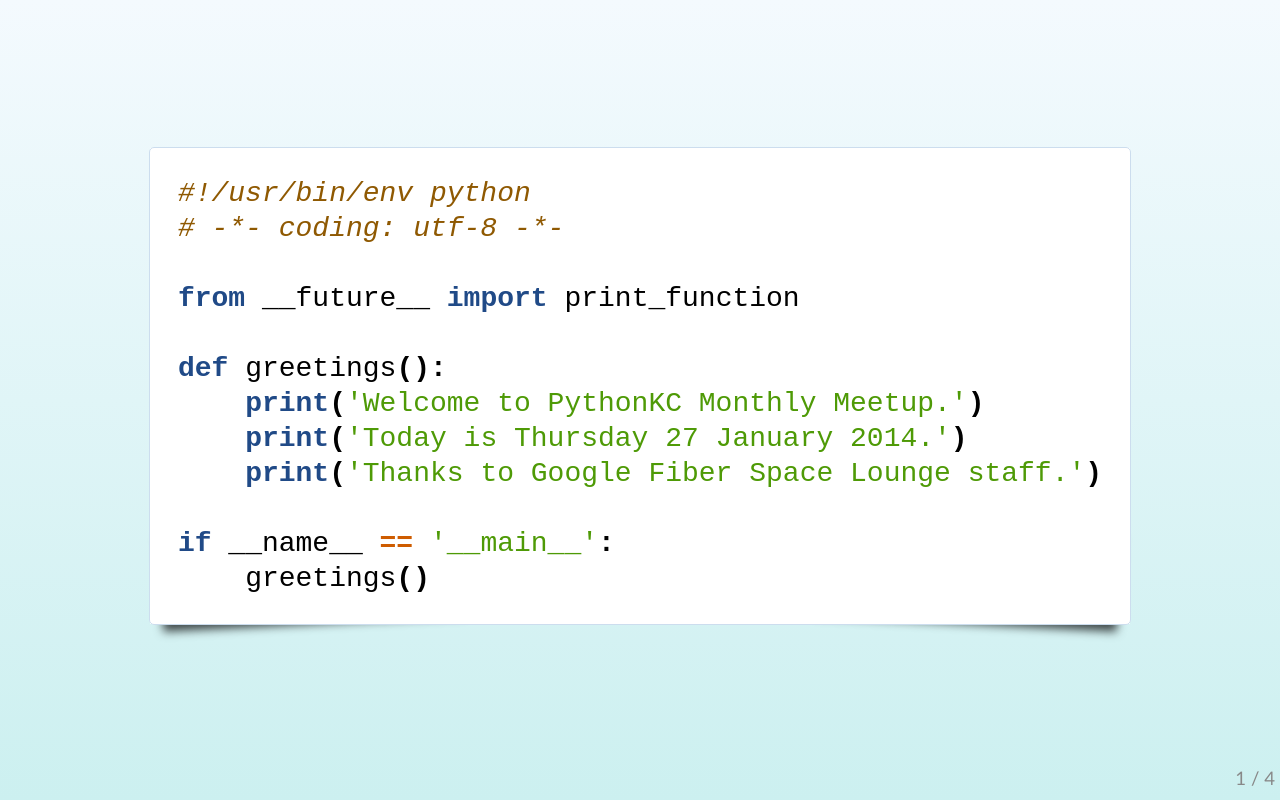
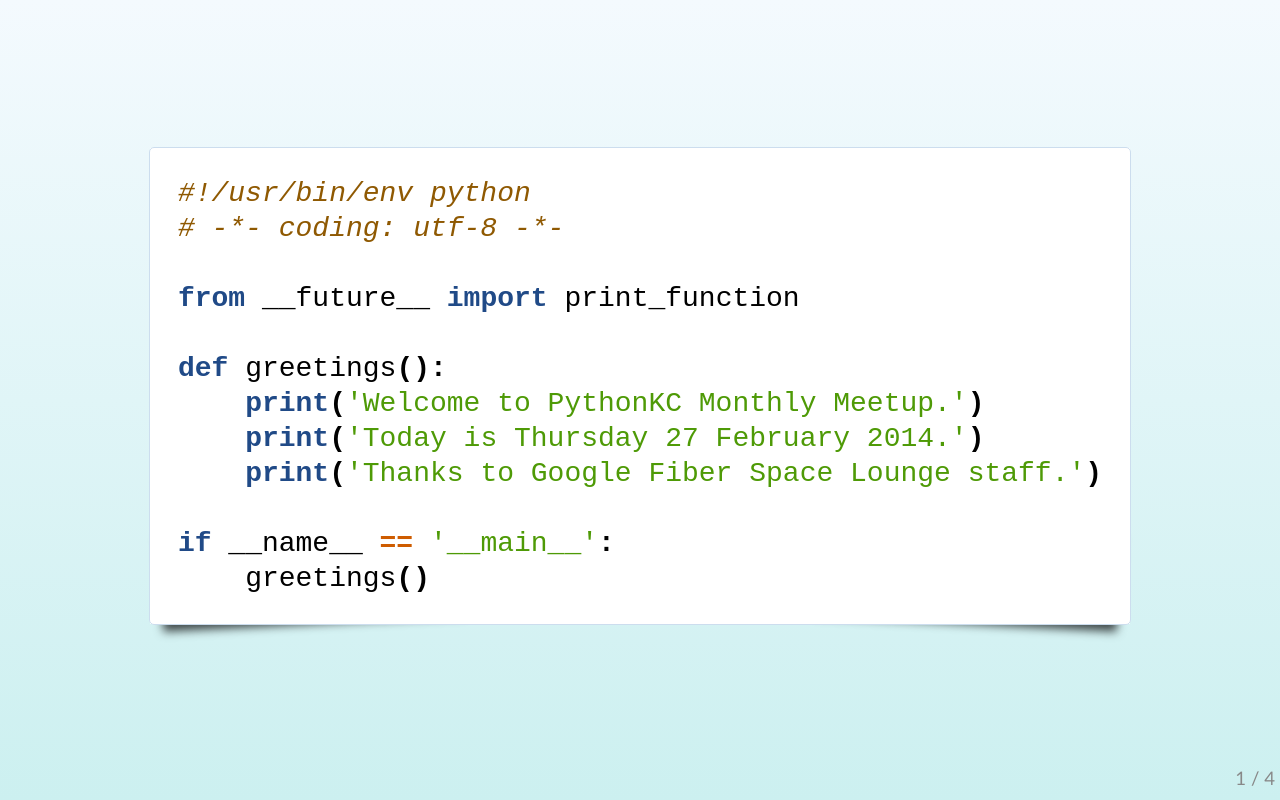
Before and after one commit to pythonkc/presentations, a plain HTML site: page 2014_02/pykc_meetup_20140227/index.html in a window 1280 px wide. Shown: the top 800 px of the page. Drawn offline with nearby package versions, Linux system fonts and the light colour scheme.

Commit message:
Corrected month.

```diff
--- a/2014_02/pykc_meetup_20140227/index.html
+++ b/2014_02/pykc_meetup_20140227/index.html
@@ -39,7 +39,7 @@
 
 <span class="k">def</span> <span class="nf">greetings</span><span class="p">():</span>
     <span class="k">print</span><span class="p">(</span><span class="s">&#39;Welcome to PythonKC Monthly Meetup.&#39;</span><span class="p">)</span>
-    <span class="k">print</span><span class="p">(</span><span class="s">&#39;Today is Thursday 27 January 2014.&#39;</span><span class="p">)</span>
+    <span class="k">print</span><span class="p">(</span><span class="s">&#39;Today is Thursday 27 February 2014.&#39;</span><span class="p">)</span>
     <span class="k">print</span><span class="p">(</span><span class="s">&#39;Thanks to Google Fiber Space Lounge staff.&#39;</span><span class="p">)</span>
 
 <span class="k">if</span> <span class="n">__name__</span> <span class="o">==</span> <span class="s">&#39;__main__&#39;</span><span class="p">:</span>
```
Also changed, not shown: 1 other file.
